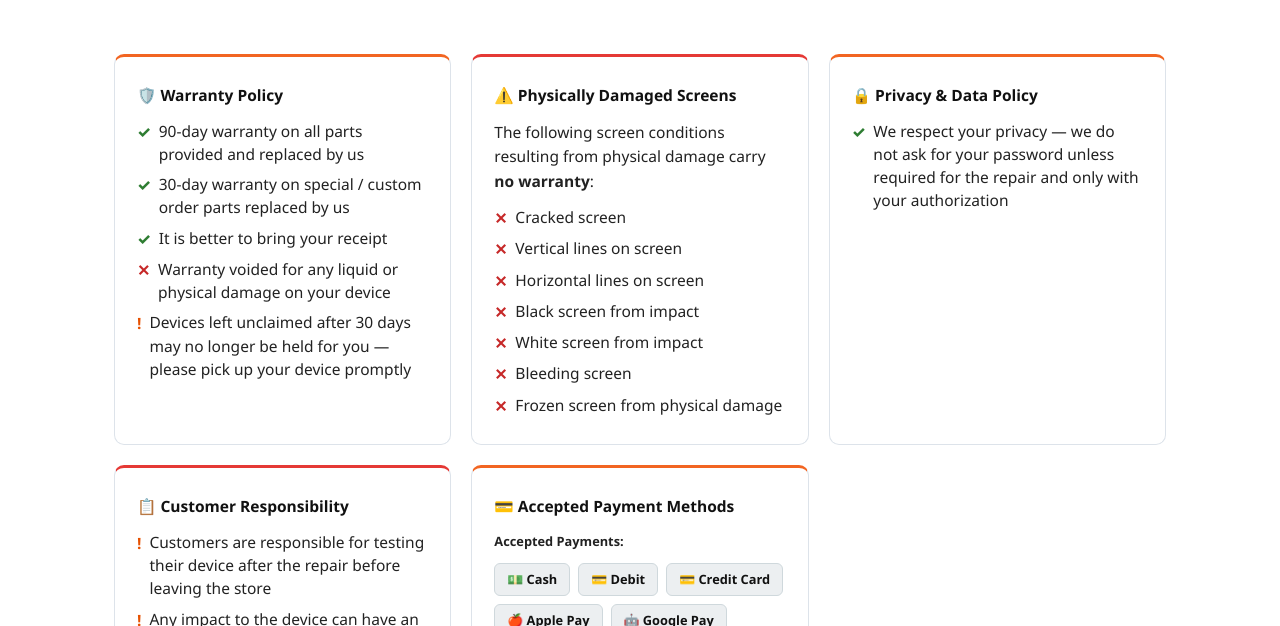
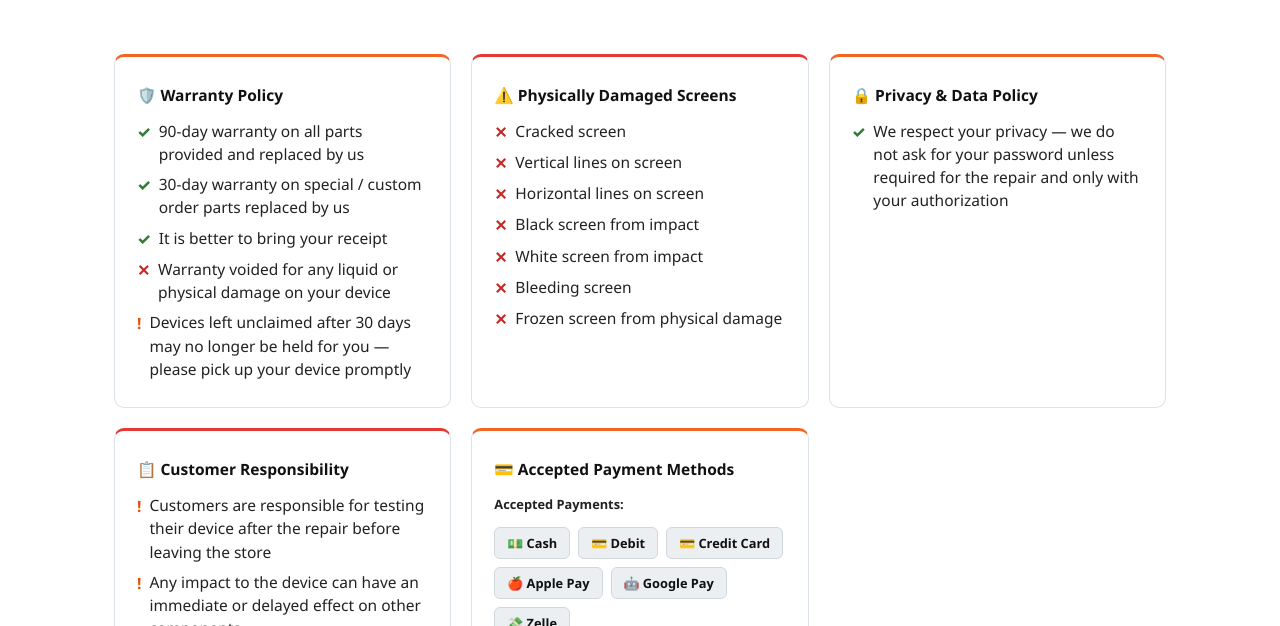
Before and after one commit to mnfadawi/hi, a plain HTML site: page policies.html in a window 1280 px wide. Shown: the part 474-1100 px from the top of the page. Drawn offline with Linux system fonts and the light colour scheme.

Commit message:
Remove 'no warranty' description line from physical damage section

```diff
--- a/policies.html
+++ b/policies.html
@@ -216,7 +216,6 @@
       <!-- Physical Screen Damage -->
       <div class="policy-card red-top reveal">
         <h3>⚠️ Physically Damaged Screens</h3>
-        <p style="font-size:.97rem;color:#222;margin-bottom:12px">The following screen conditions resulting from physical damage carry <strong>no warranty</strong>:</p>
         <ul class="policy-list">
           <li><span class="pi pi-x">✕</span><span>Cracked screen</span></li>
           <li><span class="pi pi-x">✕</span><span>Vertical lines on screen</span></li>
```
